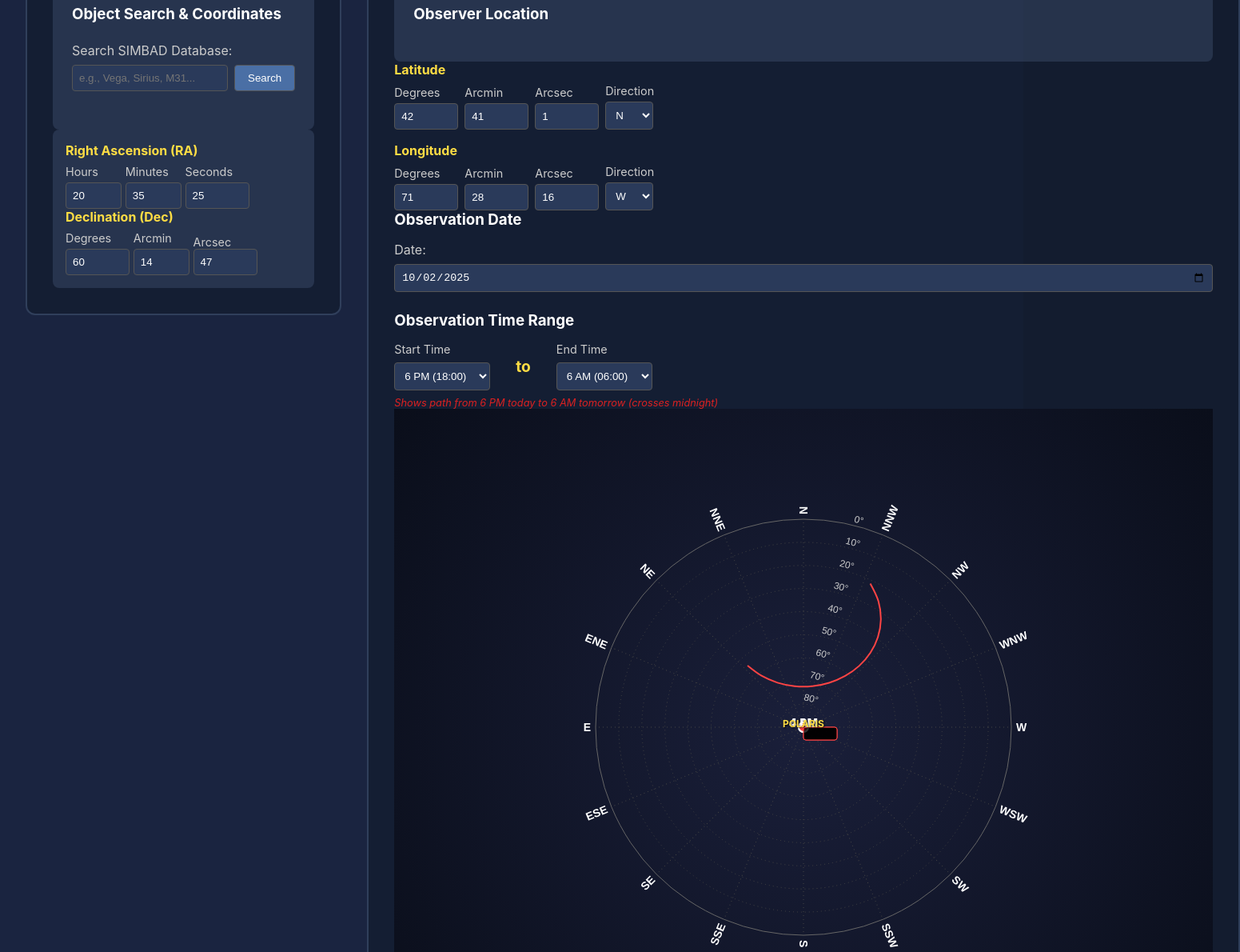
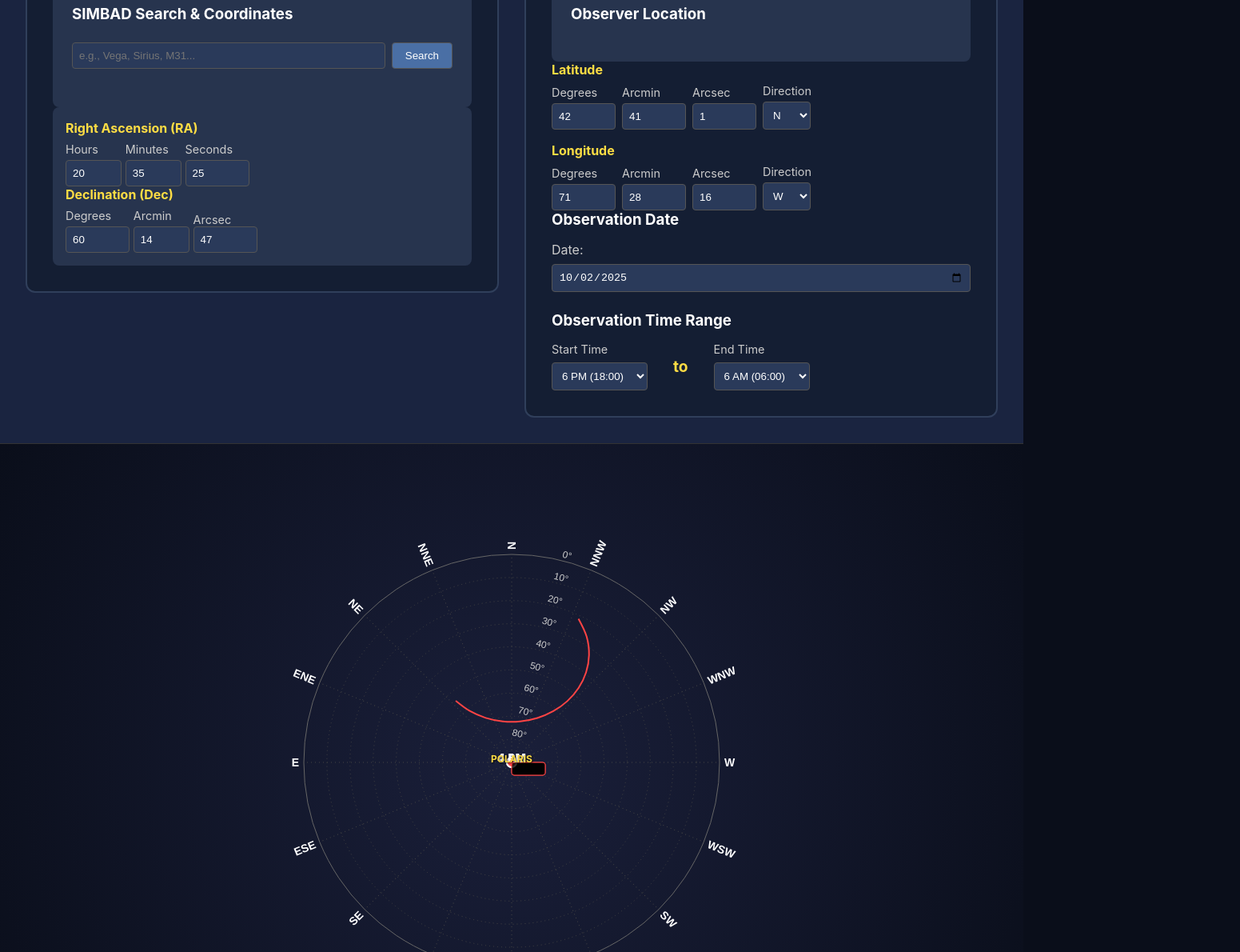
Before and after one commit to kfaubel/starpath, a React (Vite) app: page / in a window 1280 px wide. Shown: the part 280-1470 px from the top of the page at 80% size, 1551 px wide, since content can reach past the window. Built offline with nearby package versions, Linux system fonts and the light colour scheme; the HTML template or start-up script is replaced by a standard one.

Commit message:
Refactor UI labels and structure for SIMBAD search and celestial coordinates input

```diff
--- a/src/App.jsx
+++ b/src/App.jsx
@@ -337,13 +337,11 @@ function App() {
 
                         {/* Combined SIMBAD Search and Coordinates */}
                         <div style={{ background: 'rgba(68, 85, 119, 0.4)', padding: '1.5rem', borderRadius: '8px' }}>
-                            <h3 style={{ margin: '0 0 1.5rem 0', color: '#ffffff' }}>Object Search & Coordinates</h3>
+                            <h3 style={{ margin: '0 0 1.5rem 0', color: '#ffffff' }}>SIMBAD Search & Coordinates</h3>
 
                             {/* SIMBAD Search */}
                             <div style={{ marginBottom: '1.5rem' }}>
-                                <label htmlFor="simbad-search" style={{ display: 'block', marginBottom: '0.5rem', color: '#cccccc' }}>
-                                    Search SIMBAD Database:
-                                </label>
+
                                 <div style={{ display: 'flex', gap: '0.5rem' }}>
                                     <input
                                         id="simbad-search"
@@ -428,9 +426,9 @@ function App() {
                         </div>
 
 
-
+                        <div style={{ background: 'rgba(68, 85, 119, 0.4)', padding: '1rem', borderRadius: '8px' }}>
                             {/* Right Ascension Input */}
-                        <div style={{ background: 'rgba(68, 85, 119, 0.4)', padding: '1rem', borderRadius: '8px' }}>
+                            <div>
                                 <h4 style={{ margin: '0 0 0.5rem 0', color: '#ffdd44', fontSize: '1rem' }}>Right Ascension (RA)</h4>
                                 <div style={{ display: 'flex', gap: '0.3rem', alignItems: 'end' }}>
                                     <div>
@@ -493,6 +491,7 @@ function App() {
                                                 color: '#ffffff'
                                             }}
                                         />
+                                    </div>
                                 </div>
                             </div>
 
@@ -759,6 +758,7 @@ function App() {
                                     </select>
                                 </div>
                             </div>
+                        </div>
 
                         {/* Observation Date */}
                         <div style={{ marginBottom: '1.5rem' }}>
@@ -844,15 +844,12 @@ function App() {
                                     </select>
                                 </div>
                             </div>
-
-                                <div style={{ marginTop: '0.5rem', fontSize: '0.8rem', color: '#db2121ff', fontStyle: 'italic' }}>
-                                    {startTime > endTime
-                                        ? `Shows path from ${startTime === 0 ? '12 AM' : startTime < 12 ? startTime + ' AM' : startTime === 12 ? '12 PM' : (startTime - 12) + ' PM'} today to ${endTime === 0 ? '12 AM' : endTime < 12 ? endTime + ' AM' : endTime === 12 ? '12 PM' : (endTime - 12) + ' PM'} tomorrow (crosses midnight)`
-                                        : `Shows path from ${startTime === 0 ? '12 AM' : startTime < 12 ? startTime + ' AM' : startTime === 12 ? '12 PM' : (startTime - 12) + ' PM'} to ${endTime === 0 ? '12 AM' : endTime < 12 ? endTime + ' AM' : endTime === 12 ? '12 PM' : (endTime - 12) + ' PM'} (same day)`
-                                    }
+                        </div>
                     </div>
                 </div>
 
+                {/* VISUALIZATION SECTION */}
+                <div>
                     {/* Visualization */}
                     <div className="polar-plot-container">
                         {loading ? (
@@ -880,7 +877,8 @@ function App() {
                             </div>
                         )}
                     </div>
-
+                </div>
+                <div>
                     {/* Instructions */}
                     <div style={{
                         padding: '2rem',
@@ -918,8 +916,6 @@ function App() {
                         </div>
                     </div>
                 </div>
-                    </div>
-                </div>
             </main>
         </div>
     );
```
Lines whose indentation alone changed are shown as unchanged.
